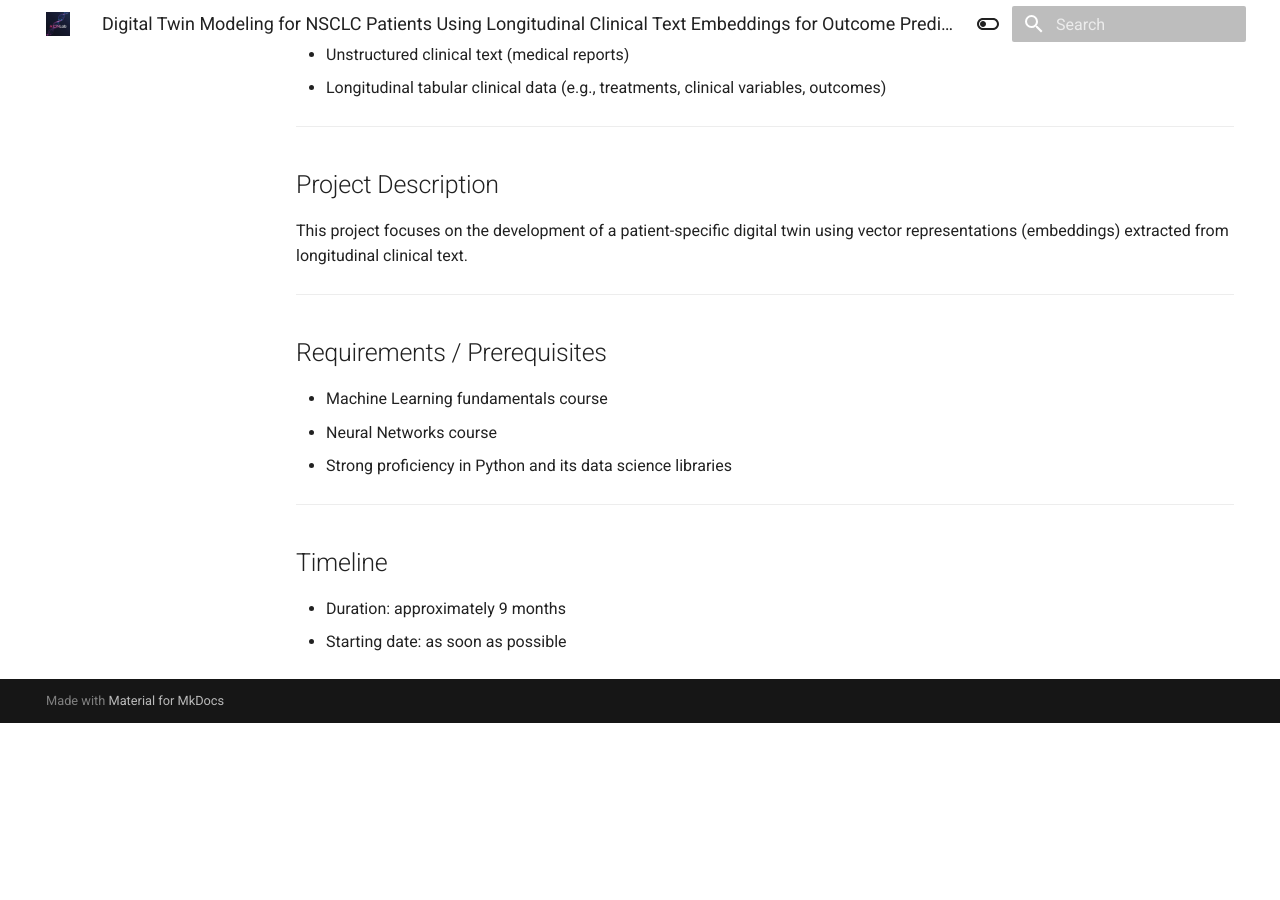
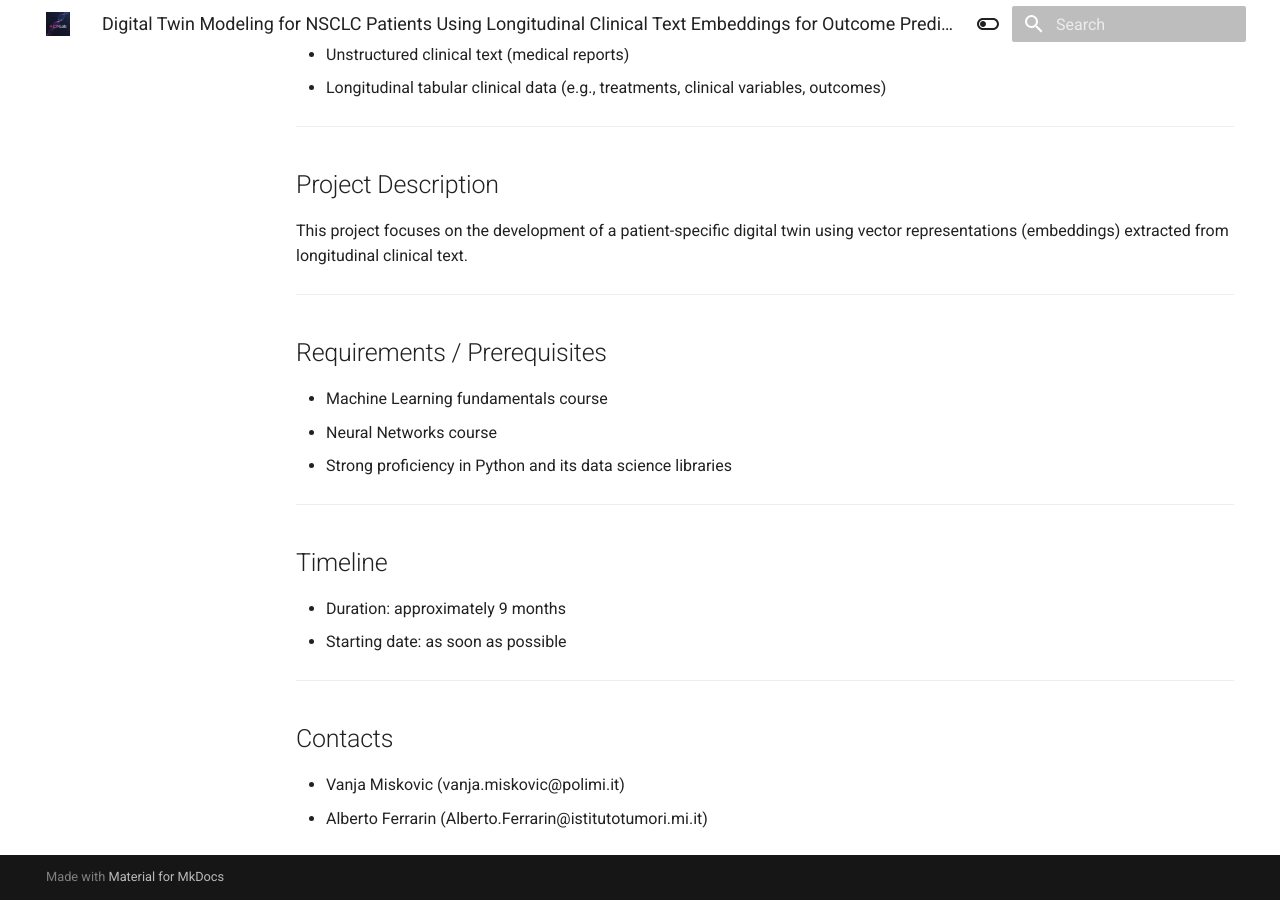
Before and after one commit to AI-ON-Laboratory/AI-ON-Laboratory.github.io, an MkDocs documentation site: the page built from docs/thesis/digital_twin/digital_twin.md, in a window 1280 px wide and 900 px high, scrolled down 572 px. Built offline with MkDocs 1.6.1 and Material for MkDocs 9.7.7, drawn with Linux system fonts in a browser that asks for light colours; before the commit the page ends 1295 px from its top, so only the background shows below that.

Commit message:
Updated thesis

```diff
--- a/docs/thesis/digital_twin/digital_twin.md
+++ b/docs/thesis/digital_twin/digital_twin.md
@@ -39,3 +39,10 @@ This project focuses on the development of a patient-specific digital twin using
 
 - Duration: approximately 9 months
 - Starting date: as soon as possible
+
+---
+
+## Contacts
+
+- Vanja Miskovic (vanja.miskovic@polimi.it)
+- Alberto Ferrarin (Alberto.Ferrarin@istitutotumori.mi.it)
```
Also changed, not shown: docs/thesis/human_ai_interaction/human_ai_interaction.md (added, +48 -0 lines), docs/thesis/index.md (+1 -0 lines), docs/thesis/longitudinal_explainability/longitudinal_explainability.md (+7 -0 lines), site/search/search_index.json, site/thesis/digital_twin/digital_twin/index.html.
